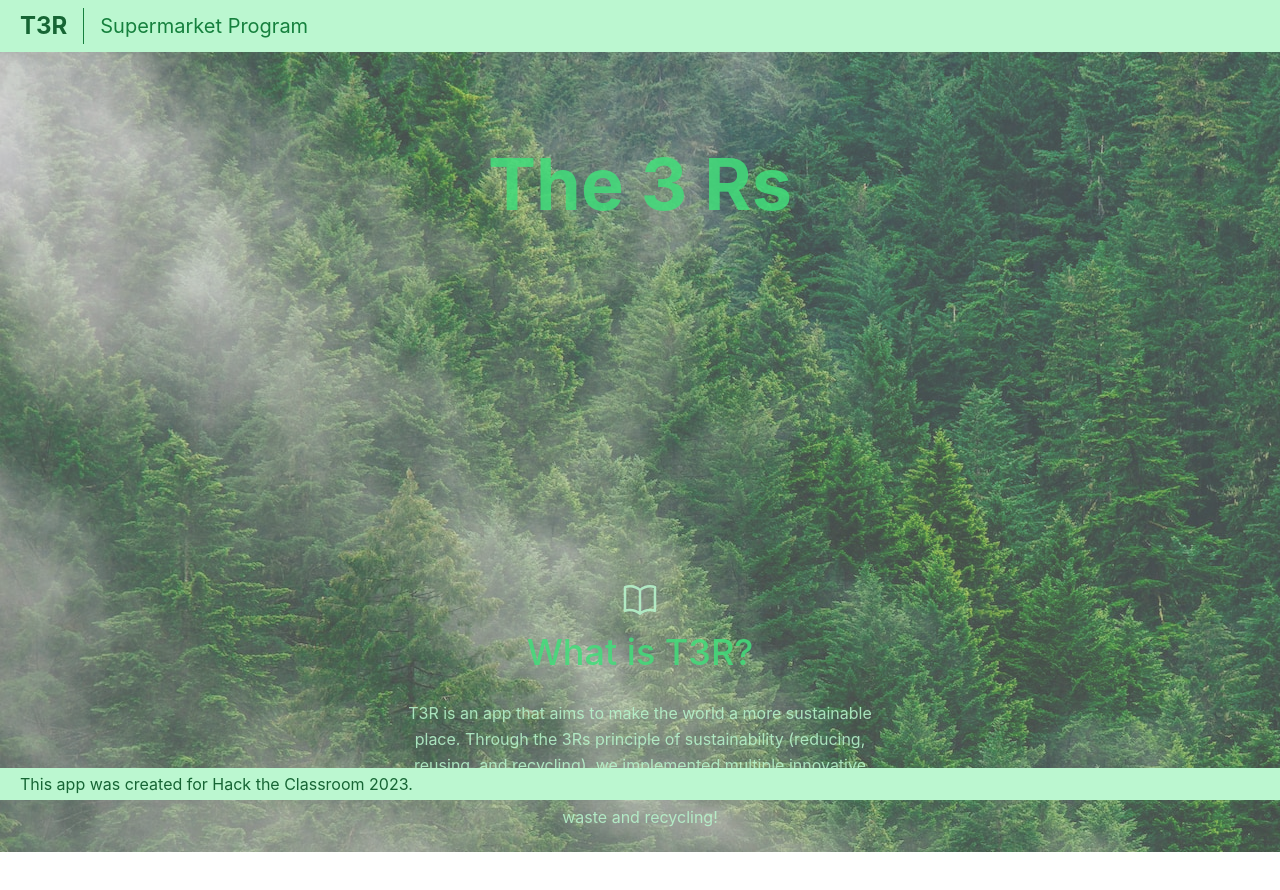
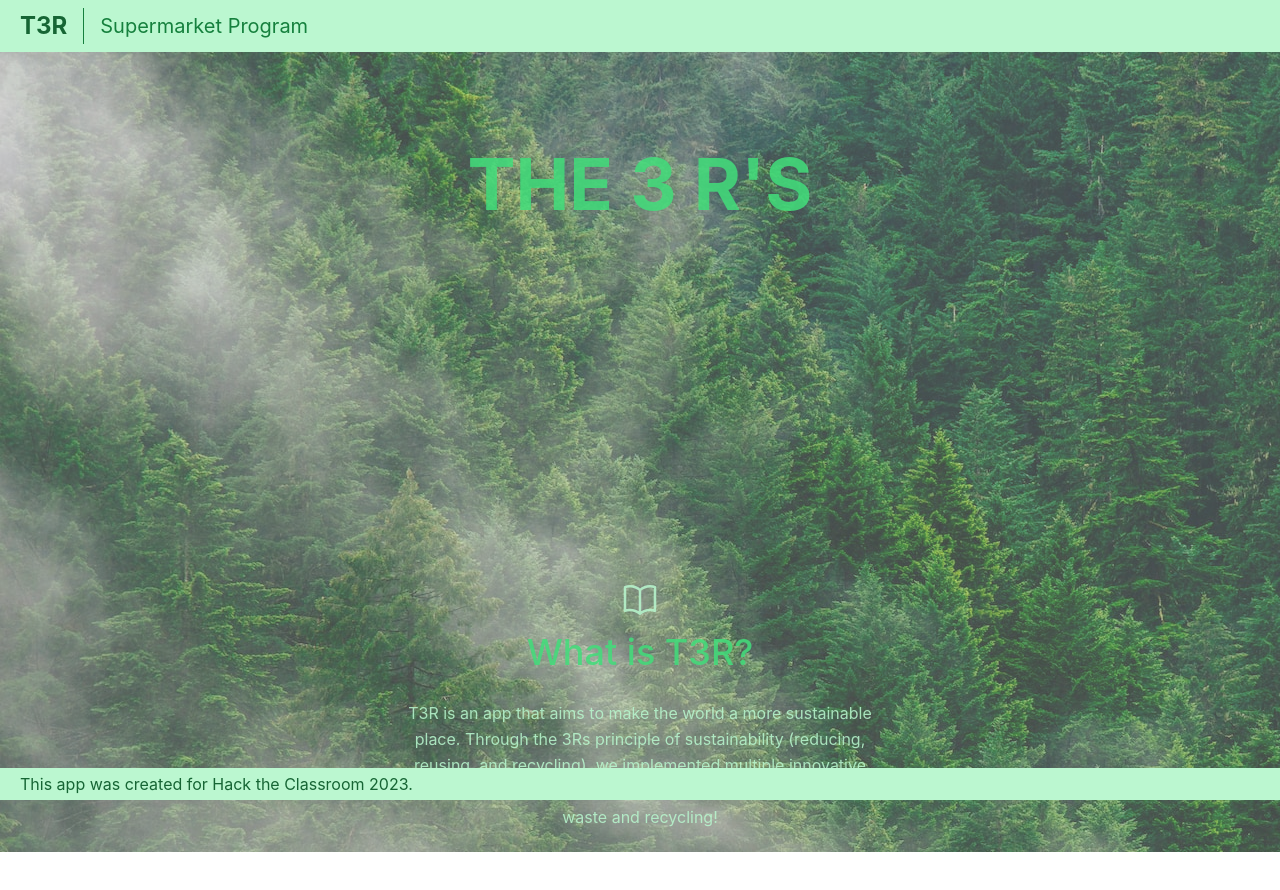
Before and after one commit to Squishyguy10/t3r, a React (Create React App) app in the folder client/: page / in a window 1280 px wide. Shown: the top 890 px of the page. Built offline with nearby package versions, Linux system fonts and the light colour scheme.

Commit message:
Update Main.jsx

```diff
--- a/client/src/components/Main.jsx
+++ b/client/src/components/Main.jsx
@@ -8,7 +8,7 @@ function Main() {
             <div className='h-screen opacity-90 bg-white/30'>
                 <div className='opacity-100 container px-5 pt-24 pb-10 mx-auto text-center lg:px-40'>
                     <h1 className='text-7xl pb-10 font-display text-green-400 font-bold'>
-                        The 3 Rs
+                        THE 3 R'S
                     </h1>
 
 
```
